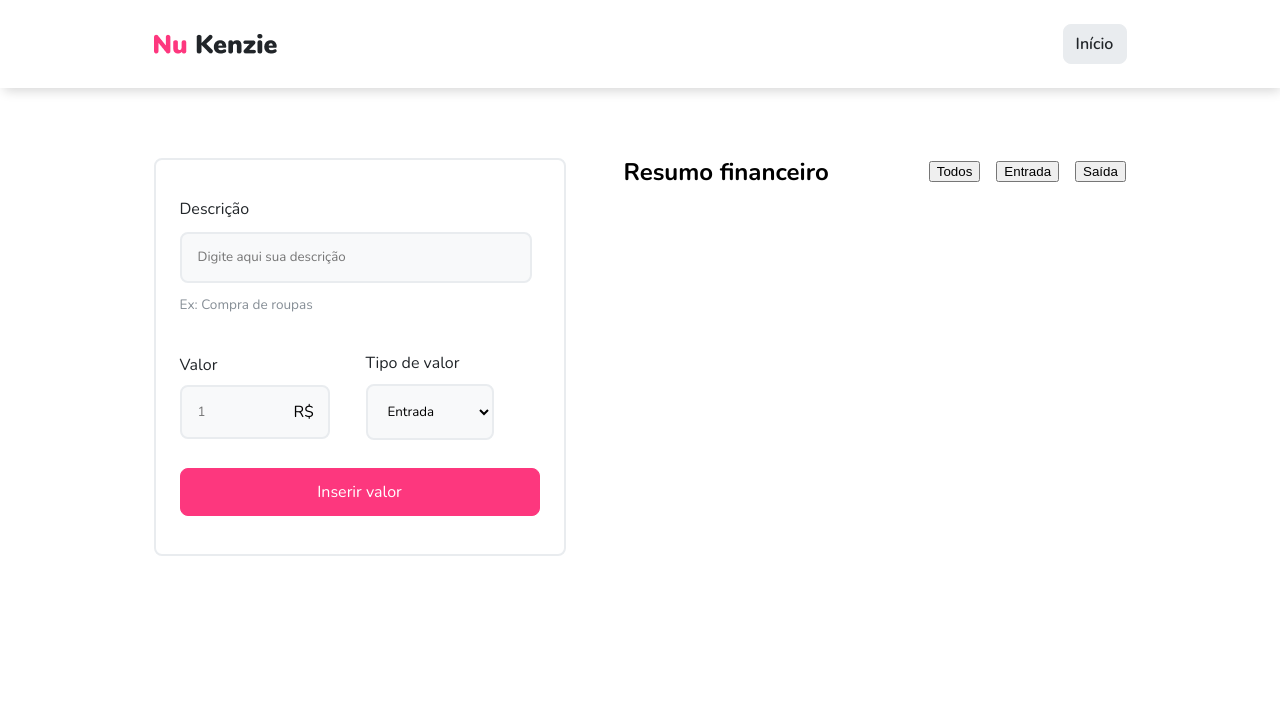
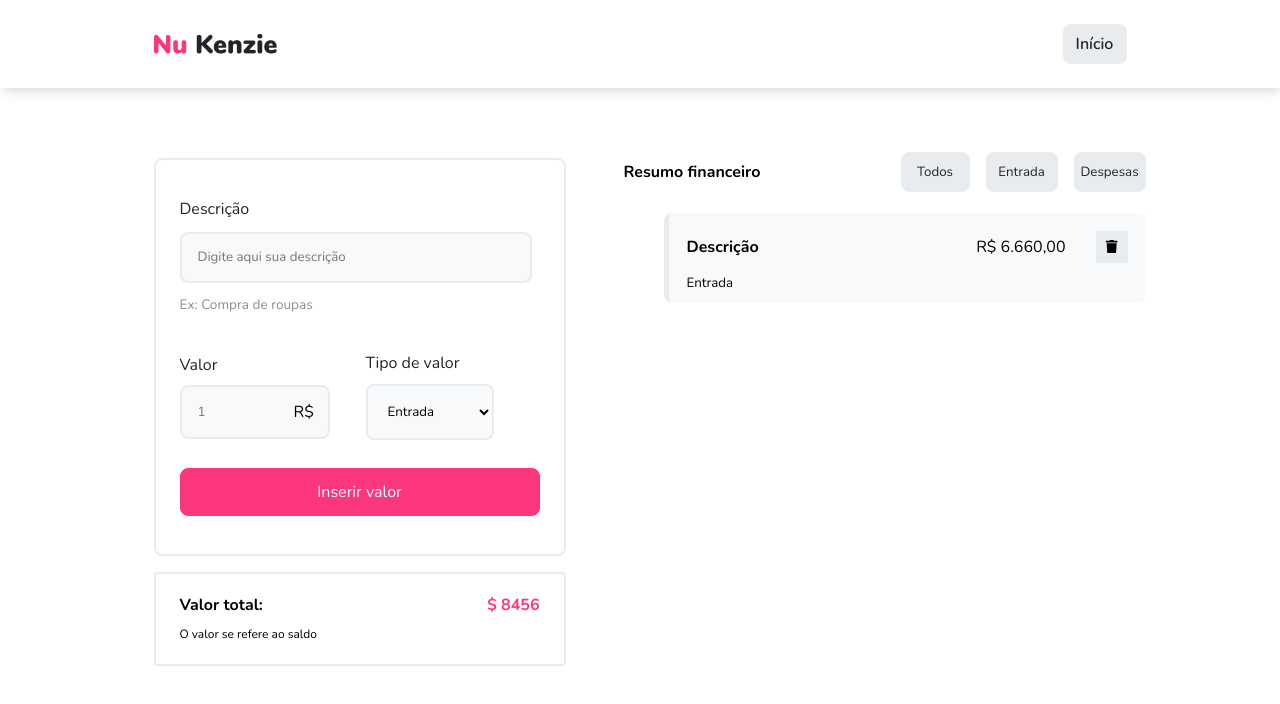
Before and after one commit to joaobuga35/NuKenzie-react, a React (Vite) app in the folder react-nu-kenzie/: page / in a window 1280 px wide. Both pictures are taken after a click on the button "Iniciar". Shown: the top 704 px of the page. Built offline with nearby package versions, Linux system fonts and the light colour scheme.

Commit message:
fix: styles in home page

```diff
--- a/react-nu-kenzie/package.json
+++ b/react-nu-kenzie/package.json
@@ -9,8 +9,10 @@
     "preview": "vite preview"
   },
   "dependencies": {
+    "@react-icons/all-files": "^4.1.0",
     "react": "^18.2.0",
-    "react-dom": "^18.2.0"
+    "react-dom": "^18.2.0",
+    "react-icons": "^4.6.0"
   },
   "devDependencies": {
     "@types/react": "^18.0.24",
--- /dev/null
+++ b/react-nu-kenzie/src/components/Card/card.css
@@ -0,0 +1,47 @@
+.card-values {
+  width: 27.563rem;
+  padding: 0.625rem 1.125rem;
+  border-radius: 8px;
+  background-color: var(--gray-1);
+}
+
+.card-green {
+  border-left: 5px solid var(--color-secundary);
+}
+
+.card-white {
+  border-left: 5px solid var(--gray-2);
+}
+
+.div-format-card {
+  display: flex;
+  justify-content: space-between;
+  align-items: center;
+}
+
+.title-card {
+  font-size: 1.75rem;
+}
+
+.div-btn-trash {
+  display: flex;
+  align-items: center;
+  gap: 1.875rem;
+}
+
+.button-trash {
+  display: flex;
+  justify-content: center;
+  align-items: center;
+
+  width: 2rem;
+  height: 2rem;
+  background-color: var(--gray-2);
+
+  border: none;
+  cursor: pointer;
+}
+
+.title-card {
+  font-size: 1rem;
+}
--- /dev/null
+++ b/react-nu-kenzie/src/components/Card/index.jsx
@@ -0,0 +1,19 @@
+import "./card.css";
+import { FaTrash } from "react-icons/fa";
+
+export const Card = () => {
+  return (
+    <li className="card-values card-green card-white">
+      <div className="div-format-card">
+        <h2 className="title-card">Descrição</h2>
+        <div className="div-btn-trash">
+          <span>R$ 6.660,00</span>
+          <button className="button-trash">
+            <FaTrash />
+          </button>
+        </div>
+      </div>
+      <small className="last-card-item">Entrada</small>
+    </li>
+  );
+};
--- a/react-nu-kenzie/src/components/Form/form.css
+++ b/react-nu-kenzie/src/components/Form/form.css
@@ -2,6 +2,7 @@
   width: 22.5rem;
   height: 19.875rem;
   margin-top: 22px;
+  margin-bottom: 1rem;
   display: flex;
   flex-direction: column;
   gap: 0.75rem;
--- a/react-nu-kenzie/src/components/Form/index.jsx
+++ b/react-nu-kenzie/src/components/Form/index.jsx
@@ -1,5 +1,6 @@
 import "./form.css";
 import { Button } from "../Buttons";
+import { TotalMoney } from "../TotalMoney";
 export const Form = () => {
   return (
     <section>
@@ -51,6 +52,7 @@ export const Form = () => {
           </Button>
         </div>
       </form>
+      <TotalMoney></TotalMoney>
     </section>
   );
 };
--- a/react-nu-kenzie/src/components/Header/index.jsx
+++ b/react-nu-kenzie/src/components/Header/index.jsx
@@ -2,6 +2,7 @@ import "./header.css";
 import logoblack from "../../assets/logoblack.png";
 import { Form } from "../Form";
 import { List } from "../list";
+import { Card } from "../Card";
 export const Header = ({ logout }) => {
   return (
     <div className="principal-content">
@@ -15,7 +16,7 @@ export const Header = ({ logout }) => {
       </header>
       <section className="section-principal">
         <Form></Form>
-        <List></List>
+        <List card={Card()}></List>
       </section>
     </div>
   );
--- /dev/null
+++ b/react-nu-kenzie/src/components/TotalMoney/index.jsx
@@ -0,0 +1,13 @@
+import "./totalMoney.css";
+
+export const TotalMoney = () => {
+  return (
+    <div className="div-total-money">
+      <div className="div-values">
+        <span className="description-total">Valor total:</span>
+        <span className="value-total">$ 8456</span>
+      </div>
+      <small className="message">O valor se refere ao saldo</small>
+    </div>
+  );
+};
--- /dev/null
+++ b/react-nu-kenzie/src/components/TotalMoney/totalMoney.css
@@ -0,0 +1,26 @@
+.div-total-money {
+  padding: 1.25rem 1.5rem;
+  border-radius: 4px;
+  border: 2px solid var(--gray-2);
+}
+
+.div-values {
+  display: flex;
+  justify-content: space-between;
+  align-items: center;
+  margin-bottom: 0.375rem;
+}
+
+.description-total {
+  font-weight: 700;
+}
+
+.value-total {
+  font-weight: 700;
+  color: var(--primary);
+}
+
+.message {
+  font-weight: 400;
+  font-size: 0.75rem;
+}
--- a/react-nu-kenzie/src/components/list/index.jsx
+++ b/react-nu-kenzie/src/components/list/index.jsx
@@ -1,17 +1,17 @@
+import { Card } from "../Card";
 import "./list.css";
 export const List = ({ card }) => {
   return (
-    <section>
+    <section className="section-cards">
       <div className="list">
-        <h2>Resumo financeiro</h2>
+        <h2 className="title">Resumo financeiro</h2>
         <div className="div-btn-list">
-          <button>Todos</button>
-          <button>Entrada</button>
-          <button>Saída</button>
+          <button className="btn-summary all">Todos</button>
+          <button className="btn-summary enter">Entrada</button>
+          <button className="btn-summary exit">Despesas</button>
         </div>
       </div>
-
-      <ul></ul>
+      <ul className="list-values">{card}</ul>
     </section>
   );
 };
--- a/react-nu-kenzie/src/components/list/list.css
+++ b/react-nu-kenzie/src/components/list/list.css
@@ -1,10 +1,64 @@
+.section-cards {
+  margin-top: 0.75rem;
+}
+
+.div-list {
+  display: flex;
+  flex-direction: column;
+}
+
 .list {
   display: flex;
+  justify-content: space-between;
   align-items: center;
   gap: 6.25rem;
+}
+
+.title {
+  font-size: 1rem;
 }
 
 .div-btn-list {
   display: flex;
   gap: 1rem;
 }
+
+.btn-summary {
+  font-family: "Nunito", sans-serif;
+  background-color: var(--gray-2);
+  color: var(--gray-4);
+
+  display: flex;
+  justify-content: center;
+  align-items: center;
+
+  border-radius: 8px;
+  border: 1px solid var(--gray-2);
+  cursor: pointer;
+}
+
+.all {
+  height: 2.5rem;
+  width: 4.313rem;
+}
+
+.enter {
+  height: 2.5rem;
+  width: 4.5rem;
+}
+
+.exit {
+  height: 2.5rem;
+  width: 4.5rem;
+}
+
+.btn-checked {
+  background-color: var(--primary);
+  border: 1px solid var(--primary);
+  color: var(--white);
+}
+
+.list-values {
+  list-style: none;
+  width: 100%;
+}
```
Also changed, not shown: 2 other files (tests, documents, lock files or other folders).
